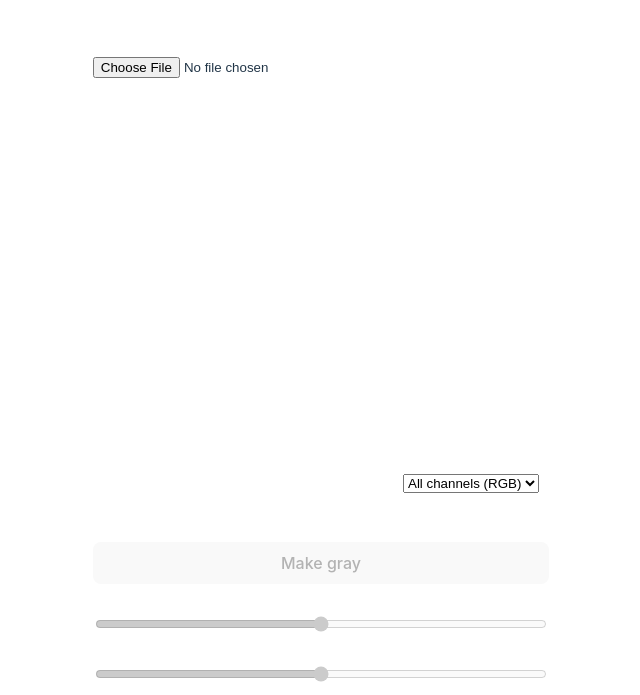
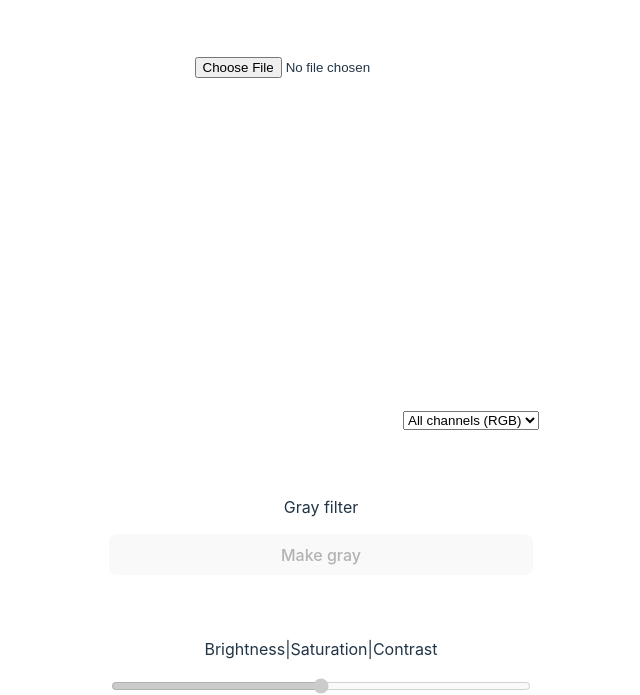
Before and after one commit to youjob13/photo-filters, a website built with Vite: page index.html in a window 1280 px wide. Shown: the part 111-806 px from the top of the page, without its empty margins (319-959 px from the left). Built offline with nearby package versions, Linux system fonts and the light colour scheme.

Commit message:
refactor

```diff
--- a/index.html
+++ b/index.html
@@ -1,6 +1,7 @@
 <!DOCTYPE html>
 <html lang="en">
   <head>
+    <base href="./" />
     <meta charset="UTF-8" />
     <link rel="icon" type="image/svg+xml" href="/vite.svg" />
     <meta name="viewport" content="width=device-width, initial-scale=1.0" />
--- /dev/null
+++ b/src/components/PhotoEditor/filterWrapper.ts
@@ -0,0 +1,22 @@
+import { BaseControl } from "../baseControl";
+import { BaseElement } from "../baseElement";
+
+export class FilterWrapper extends BaseElement {
+  constructor(
+    filterName: string,
+    filterComponent: BaseControl[] | BaseControl
+  ) {
+    super({ tag: "div", classes: ["filter-wrapper"] });
+
+    const filterNameComponent = new BaseElement({
+      tag: "p",
+      content: filterName,
+    });
+    this.element.append(
+      filterNameComponent.getElement(),
+      ...(Array.isArray(filterComponent)
+        ? filterComponent.map((component) => component.getElement())
+        : [filterComponent.getElement()])
+    );
+  }
+}
--- a/src/components/PhotoEditor/photoEditor.ts
+++ b/src/components/PhotoEditor/photoEditor.ts
@@ -2,6 +2,7 @@ import { PhotoEditorService } from "../../services/photoEditor.service.js";
 import { BaseControl } from "../baseControl.js";
 import { BaseElement, IBaseElementProps } from "../baseElement.js";
 import { Wrapper } from "../wrapper.js";
+import { FilterWrapper } from "./filterWrapper.js";
 import "./styles.css";
 
 export interface IPhotoEditorProps extends IBaseElementProps {
@@ -30,7 +31,9 @@ export class PhotoEditor extends BaseElement {
   }
 
   private createTemplate(imageData?: ImageData | null) {
-    const makeGrayBtn = new BaseControl({
+    const grayFilterComponent = new FilterWrapper(
+      "Gray filter",
+      new BaseControl({
         tag: "button",
         content: "Make gray",
         eventType: "click",
@@ -38,7 +41,8 @@ export class PhotoEditor extends BaseElement {
           this.photoEditorService.applyFilter("gray");
         },
         attributes: !imageData ? { disabled: true } : {},
-    });
+      })
+    );
 
     this.brightnessSlider = new BaseControl({
       tag: "input",
@@ -77,20 +81,15 @@ export class PhotoEditor extends BaseElement {
       handler: this.applyFilters.bind(this),
     });
 
-    const resetFiltersBtn = new BaseControl({
-      tag: "button",
-      content: "Reset filters",
-      eventType: "click",
-      handler: () => {
-        this.photoEditorService.resetImageDataToInitial();
-        this.brightnessSlider.editAttributes({ value: 0 });
-        this.saturationSlider.editAttributes({ value: 0 });
-        this.contrastSlider.editAttributes({ value: 0 });
-      },
-      attributes: !imageData ? { disabled: true } : {},
-    });
+    const bscFilter = new FilterWrapper("Brightness|Saturation|Contrast", [
+      this.brightnessSlider,
+      this.saturationSlider,
+      this.contrastSlider,
+    ]);
 
-    const medianFilterButton = new BaseControl({
+    const medianFilter = new FilterWrapper(
+      "Median",
+      new BaseControl({
         tag: "button",
         eventType: "click",
         content: "Calculate median",
@@ -98,9 +97,12 @@ export class PhotoEditor extends BaseElement {
         handler: () => {
           this.photoEditorService.applyFilter("median");
         },
-    });
+      })
+    );
 
-    const sharpenBtn = new BaseControl({
+    const sharpenFilter = new FilterWrapper(
+      "Sharp",
+      new BaseControl({
         tag: "button",
         eventType: "click",
         attributes: !imageData ? { disabled: true } : {},
@@ -108,7 +110,8 @@ export class PhotoEditor extends BaseElement {
         handler: () => {
           this.photoEditorService.applyFilter("sharpen");
         },
-    });
+      })
+    );
 
     const threshold1Slider = new BaseControl({
       tag: "input",
@@ -148,7 +151,15 @@ export class PhotoEditor extends BaseElement {
       },
     });
 
-    const applyRobertsButton = new BaseControl({
+    const cannyFilter = new FilterWrapper("Canny", [
+      threshold1Slider,
+      threshold2Slider,
+      applyCannyButton,
+    ]);
+
+    const robertsFilter = new FilterWrapper(
+      "Roberts",
+      new BaseControl({
         tag: "button",
         eventType: "click",
         content: "Apply Roberts",
@@ -156,7 +167,8 @@ export class PhotoEditor extends BaseElement {
         handler: () => {
           this.photoEditorService.applyFilter("roberts");
         },
-    });
+      })
+    );
 
     const motionBlurAngelInput = new BaseControl({
       tag: "input",
@@ -192,23 +204,36 @@ export class PhotoEditor extends BaseElement {
       },
     });
 
+    const motionBlurFilter = new FilterWrapper("Motion Blur", [
+      motionBlurAngelInput,
+      motionBlurDistanceInput,
+      applyMotionBlurButton,
+    ]);
+
+    const resetFiltersBtn = new BaseControl({
+      tag: "button",
+      content: "Reset filters",
+      eventType: "click",
+      handler: () => {
+        this.photoEditorService.resetImageDataToInitial();
+        this.brightnessSlider.editAttributes({ value: 0 });
+        this.saturationSlider.editAttributes({ value: 0 });
+        this.contrastSlider.editAttributes({ value: 0 });
+      },
+      attributes: !imageData ? { disabled: true } : {},
+    });
+
     const wrapper = new Wrapper({
       tag: "div",
       classes: ["wrapper"],
       children: [
-        makeGrayBtn.getElement(),
-        this.brightnessSlider.getElement(),
-        this.saturationSlider.getElement(),
-        this.contrastSlider.getElement(),
-        sharpenBtn.getElement(),
-        medianFilterButton.getElement(),
-        threshold1Slider.getElement(),
-        threshold2Slider.getElement(),
-        applyCannyButton.getElement(),
-        applyRobertsButton.getElement(),
-        motionBlurAngelInput.getElement(),
-        motionBlurDistanceInput.getElement(),
-        applyMotionBlurButton.getElement(),
+        grayFilterComponent.getElement(),
+        bscFilter.getElement(),
+        sharpenFilter.getElement(),
+        medianFilter.getElement(),
+        cannyFilter.getElement(),
+        robertsFilter.getElement(),
+        motionBlurFilter.getElement(),
         resetFiltersBtn.getElement(),
       ],
     });
--- a/src/components/PhotoEditor/styles.css
+++ b/src/components/PhotoEditor/styles.css
@@ -1 +1,9 @@
 @import "../../style.css";
+
+.filter-wrapper {
+  display: flex;
+  flex-direction: column;
+  row-gap: 15px;
+  border: 1px solid #fff;
+  padding: 15px;
+}
--- a/src/components/PhotoUploader/photoUploader.ts
+++ b/src/components/PhotoUploader/photoUploader.ts
@@ -42,6 +42,7 @@ export class PhotoUploader extends BaseElement {
     });
     const inputUploader = new BaseControl({
       tag: "input",
+      classes: ["photo-input"],
       attributes: { type: "file" },
       eventType: "change",
       handler: (event) => this.drawPhoto(event, photoInfoWrapper),
--- a/src/components/PhotoUploader/styles.css
+++ b/src/components/PhotoUploader/styles.css
@@ -6,9 +6,14 @@
   row-gap: 30px;
 }
 
+.photo-input {
+  margin: 0 auto;
+}
+
 .photo-viewer {
-  max-width: 400px;
+  max-width: 60%;
   height: auto;
+  margin: 0 auto;
 }
 
 .photo-info-wrapper {
@@ -16,4 +21,5 @@
   display: flex;
   flex-direction: column;
   row-gap: 5px;
+  margin: 0 auto;
 }
```
Lines whose indentation alone changed are shown as unchanged.
